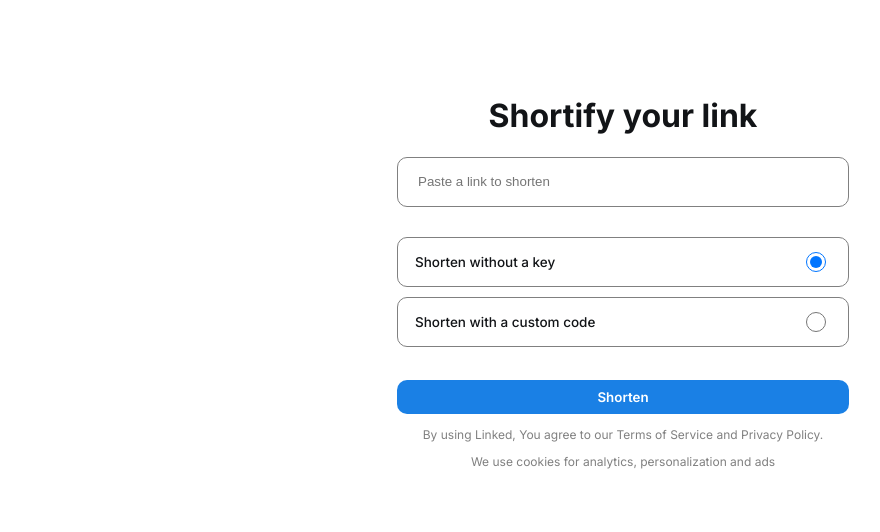
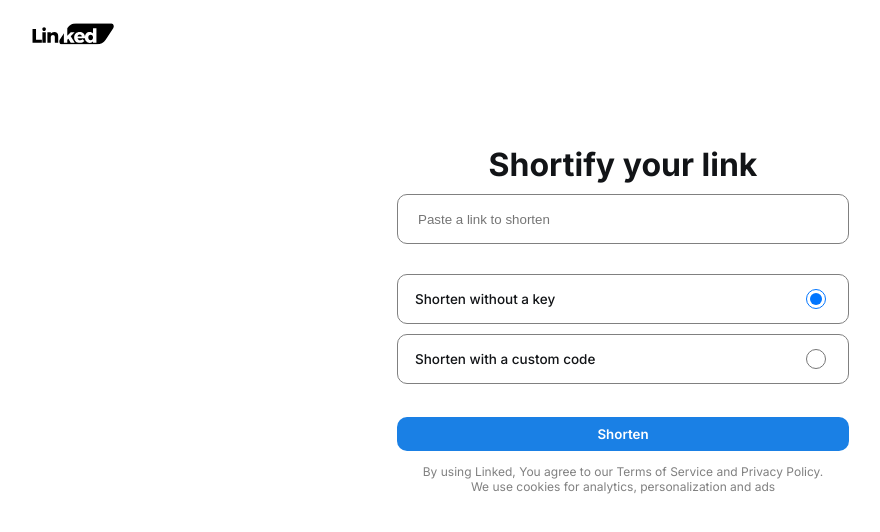
Before and after one commit to Kennysaruni/ls-frontend, a React (Create React App) app: page / in a window 1280 px wide. Shown: the top 532 px of the page, without its empty margins (17-897 px from the left). Built offline with nearby package versions, Linux system fonts and the light colour scheme; no server answers.

Commit message:
Added logo

```diff
--- a/src/App.js
+++ b/src/App.js
@@ -1,9 +1,11 @@
 import './App.css';
 import Form from './components/Form';
+import Navbar from './components/Navbar';
 
 function App() {
   return (
     <div>
+      <Navbar/>
       <Form/>
     </div>
   );
--- /dev/null
+++ b/src/components/Navbar.css
@@ -0,0 +1,20 @@
+*{
+    margin: 0;
+    padding: 0;
+    box-sizing: border-box;
+}
+
+.nav-container{
+    width: 100%;
+    height: 70px;
+    background-color: white;
+    display: flex;
+    justify-content: space-between;
+
+}
+
+.logo {
+    width: 400px;
+    height: 200px;
+    margin: -65px -100px 0 -110px
+}
--- /dev/null
+++ b/src/components/Navbar.jsx
@@ -0,0 +1,13 @@
+import React from 'react'
+import './Navbar.css'
+import logo from '../assets/logo 2.svg'
+
+function Navbar() {
+  return (
+    <div className='nav-container'>
+        <img src={logo} alt="logo" className="logo" />
+    </div>
+  )
+}
+
+export default Navbar
```
Also changed, not shown: src/assets/logo 2.svg (added).
